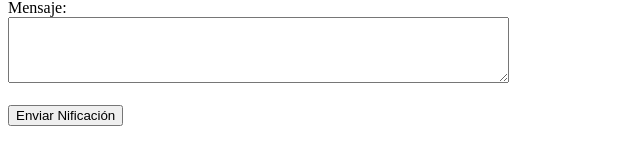
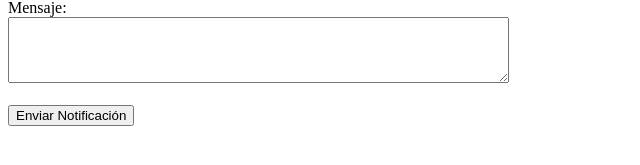
Before and after one commit to AlfredoQS151/Programacion-Movil-2, a website: page public/index.html in a window 1280 px wide. Shown: the part 259-424 px from the top of the page, 0-640 px from the left. Drawn offline with Linux system fonts and the light colour scheme.

Commit message:
Update index.html

```diff
--- a/public/index.html
+++ b/public/index.html
@@ -16,7 +16,7 @@
     <label>Mensaje:</label><br>
     <textarea id="body" rows="4" cols="60" required></textarea><br><br>
 
-    <button type="submit">Enviar Nificación</button>
+    <button type="submit">Enviar Notificación</button>
   </form>
 
   <p id="response"></p>
```
